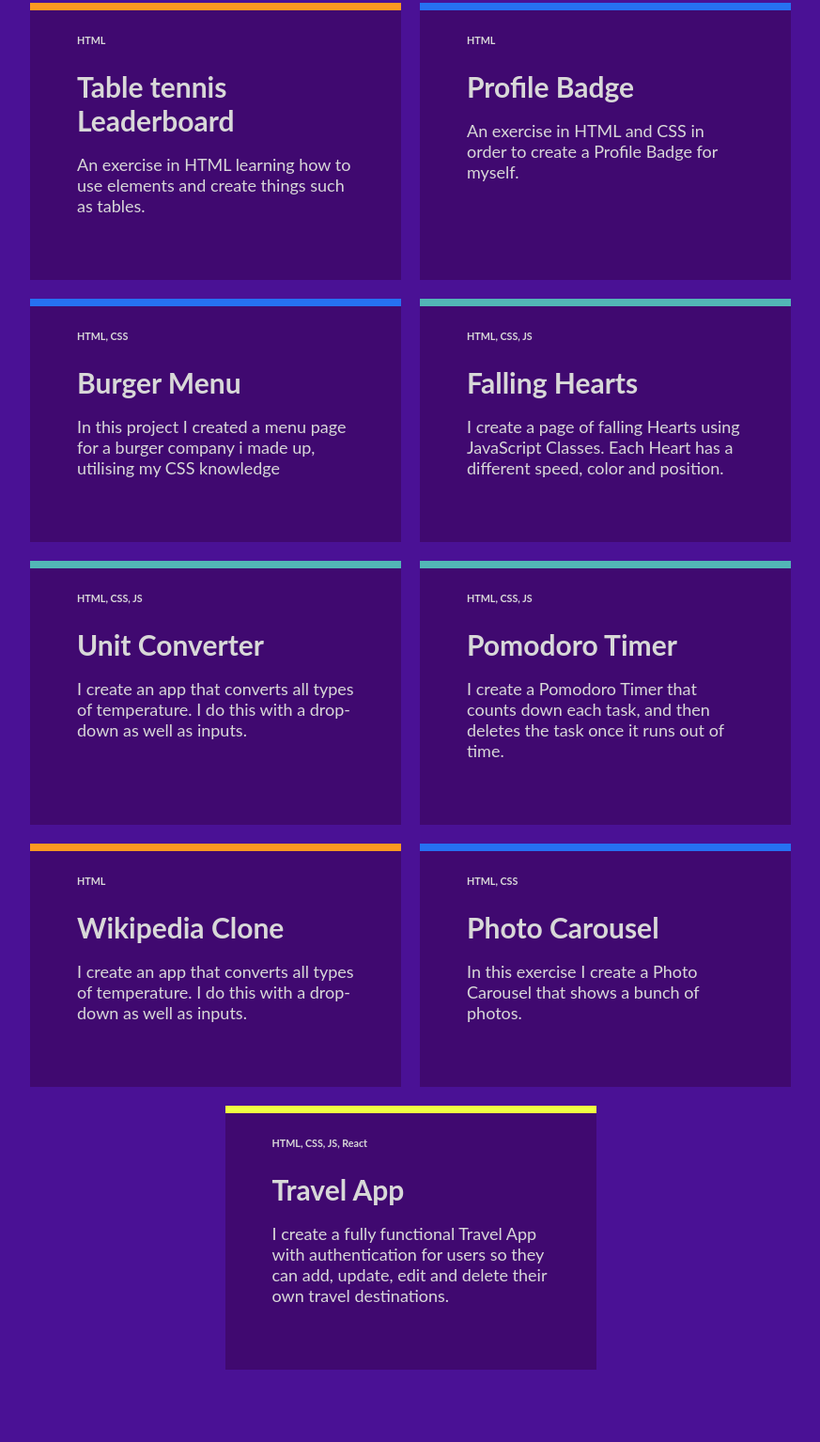
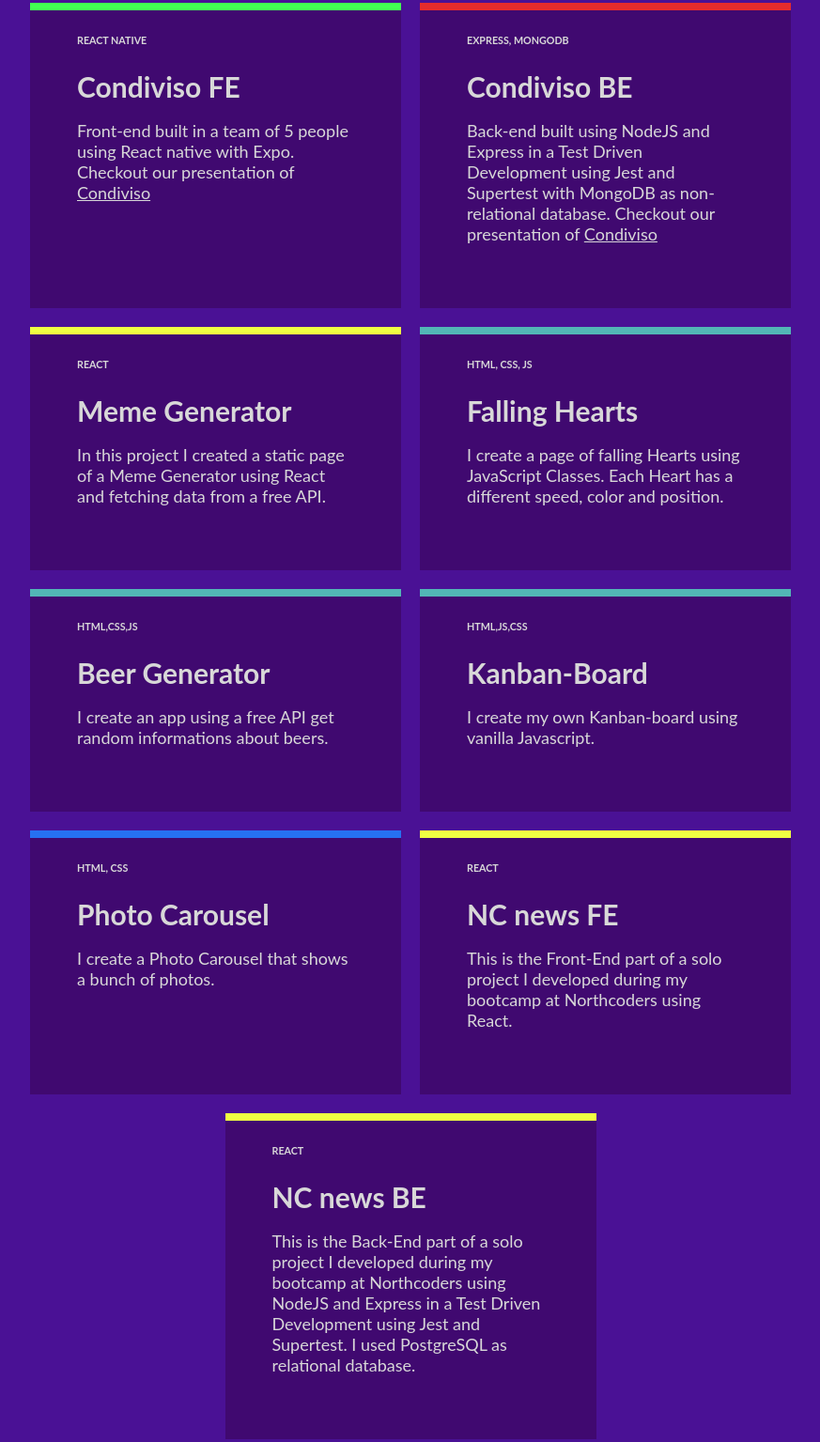
Before and after one commit to SimoneDessi/portfolio, a plain HTML site: page index.html in a window 1280 px wide. Shown: the part 957-2492 px from the top of the page at 94% size, without its empty margins (203-1076 px from the left). Drawn offline with Linux system fonts and the light colour scheme.

Commit message:
add link to the projects

```diff
--- a/CSS/homepage.css
+++ b/CSS/homepage.css
@@ -117,6 +117,10 @@
   }
 }
 
+.condiviso {
+  text-decoration: underline;
+}
+
 
 .html {
   border-top: solid 8px rgb(252, 153, 33);
@@ -132,6 +136,12 @@
 
 .react {
   border-top: solid 8px rgb(239, 255, 66);
+}
+.native {
+  border-top: solid 8px rgb(66, 255, 82)
+}
+.express {
+  border-top: solid 8px rgb(229, 44, 44)
 }
 
 .about-section {
--- a/index.html
+++ b/index.html
@@ -70,78 +70,74 @@
     <section class="work-section" id="work">
       <div class="work-card-container">
 
-        <div class="work-card html">
-          <h6>HTML</h6>
-          <a href=""><h3>Table tennis Leaderboard</h3></a>
+        <div class="work-card native">
+          <h6>REACT NATIVE</h6>
+          <a href="https://github.com/SimoneDessi/condiviso-fe"><h3>Condiviso FE</h3></a>
           <p>
-            An exercise in HTML learning how to use elements and create things
-            such as tables.
+            Front-end built in a team of 5 people using React native with Expo. Checkout our presentation of <a class="condiviso" href="https://www.youtube.com/watch?v=1YMdgZqqF9E">Condiviso</a>
           </p>
         </div>
 
-        <div class="work-card css">
-          <h6>HTML</h6>
-          <a href=""><h3>Profile Badge</h3></a>
+        <div class="work-card express">
+          <h6>EXPRESS, MONGODB</h6>
+          <a href="https://github.com/SimoneDessi/condiviso-be"><h3>Condiviso BE</h3></a>
           <p>
-            An exercise in HTML and CSS in order to create a Profile Badge for myself.
+            Back-end built using NodeJS and Express in a Test Driven Development using Jest and Supertest with MongoDB as non-relational database.
+            Checkout our presentation of <a class="condiviso" href="https://www.youtube.com/watch?v=1YMdgZqqF9E">Condiviso</a>
           </p>
         </div>
 
-        <div class="work-card css">
-          <h6>HTML, CSS</h6>
-          <a href=""><h3>Burger Menu</h3></a>
+        <div class="work-card react">
+          <h6>REACT</h6>
+          <a href=""><h3>Meme Generator</h3></a>
           <p>
-           In this project I created a menu page for a burger company i made up, utilising my CSS knowledge
+           In this project I created a static page of a Meme Generator using React and fetching data from a free API.
           </p>
         </div>
 
         <div class="work-card js">
           <h6>HTML, CSS, JS</h6>
-          <a href=""><h3>Falling Hearts</h3></a>
+          <a href="https://github.com/SimoneDessi/falling-hearts"><h3>Falling Hearts</h3></a>
           <p>
             I create a page of falling Hearts using JavaScript Classes. Each
             Heart has a different speed, color and position.          </p>
         </div>
 
         <div class="work-card js">
-          <h6>HTML, CSS, JS</h6>
-          <a href=""><h3>Unit Converter</h3></a>
+          <h6>HTML,CSS,JS</h6>
+          <a href="https://github.com/SimoneDessi/beer-generator"><h3>Beer Generator</h3></a>
           <p>
-            I create an app that converts all types of temperature. I do this
-            with a drop-down as well as inputs.
+            I create an app using a free API get random informations about beers.
           </p>
         </div>
+
         <div class="work-card js">
-          <h6>HTML, CSS, JS</h6>
-          <a href=""><h3>Pomodoro Timer</h3></a>
+          <h6>HTML,JS,CSS</h6>
+          <a href="https://github.com/SimoneDessi/kanban-board"><h3>Kanban-Board</h3></a>
           <p>
-            I create a Pomodoro Timer that counts down each task, and then
-            deletes the task once it runs out of time.
-          </p>
-        </div>
-        <div class="work-card html">
-          <h6>HTML</h6>
-          <a href=""><h3>Wikipedia Clone</h3></a>
-          <p>
-            I create an app that converts all types of temperature. I do this
-            with a drop-down as well as inputs.
+            I create my own Kanban-board using vanilla Javascript.
           </p>
         </div>
         <div class="work-card css">
           <h6>HTML, CSS</h6>
-          <a href=""><h3>Photo Carousel</h3></a>
+          <a href="https://github.com/SimoneDessi/photo-carousel"><h3>Photo Carousel</h3></a>
           <p>
-            In this exercise I create a Photo Carousel that shows a bunch of
+            I create a Photo Carousel that shows a bunch of
             photos.
           </p>
         </div>
         <div class="work-card react">
-          <h6>HTML, CSS, JS, React</h6>
-          <a href=""><h3>Travel App</h3></a>
+          <h6>REACT</h6>
+          <a href="https://github.com/SimoneDessi/fe-nc-news"><h3>NC news FE</h3></a>
           <p>
-            I create a fully functional Travel App with authentication for users
-            so they can add, update, edit and delete their own travel
-            destinations.
+            This is the Front-End part of a solo project I developed during my bootcamp at Northcoders using React.
+          </p>
+        </div>
+        <div class="work-card react">
+          <h6>REACT</h6>
+          <a href="https://github.com/SimoneDessi/nc-news"><h3>NC news BE</h3></a>
+          <p>
+            This is the Back-End part of a solo project I developed during my bootcamp at Northcoders using NodeJS and Express in a Test Driven Development using Jest and Supertest. I used PostgreSQL as relational database.
           </p>
         </div>
       </div>
@@ -157,15 +153,18 @@
         <h2>Why I do what I do</h2>
         <br/>
         <p>
-          Lorem ipsum, dolor sit amet consectetur adipisicing elit. Eum praesentium nostrum ducimus, sapiente ratione, libero veniam culpa minima quidem provident est mollitia error blanditiis expedita, corrupti quam illum repudiandae totam?
+
+Hello there,
+
+I'm a passionate and collaborative full-stack software developer, and I'd love to share why I do what I do. A decade ago, I embarked on a thrilling journey to London and discovered my knack for the coffee industry, achieving remarkable milestones along the way. However, it was my recent six-month adventure across Southeast Asia that provided a transformative opportunity to dive deep into my longstanding fascination with coding.
         </p>
         <br/>
         <p>
-          Lorem ipsum, dolor sit amet consectetur adipisicing elit. Eum praesentium nostrum ducimus, sapiente ratione, libero veniam culpa minima quidem provident est mollitia error blanditiis expedita, corrupti quam illum repudiandae totam?
+          After returning from my travels, I decided to turn my passion into a profession. I enrolled in a coding bootcamp at Northcoders, and since then, I've been actively working on a range of projects to sharpen my skills and put my learning into practice. Simultaneously, I embraced the challenge of an online computer science course to expand my knowledge further.
         </p>
         <br/>
         <p>
-          Lorem ipsum, dolor sit amet consectetur adipisicing elit. Eum praesentium nostrum ducimus, sapiente ratione.
+          So, why do I do what I do? It's about combining my love for technology with a decade of experience in teamwork, meticulous attention to detail, and problem-solving skills cultivated in my previous roles. I aspire to contribute my unique background to a welcoming and dynamic environment, where my coding skills and diverse experiences can make a real impact.
           </p>
           <br/>
           <p>Contact me for more info</p>
```
